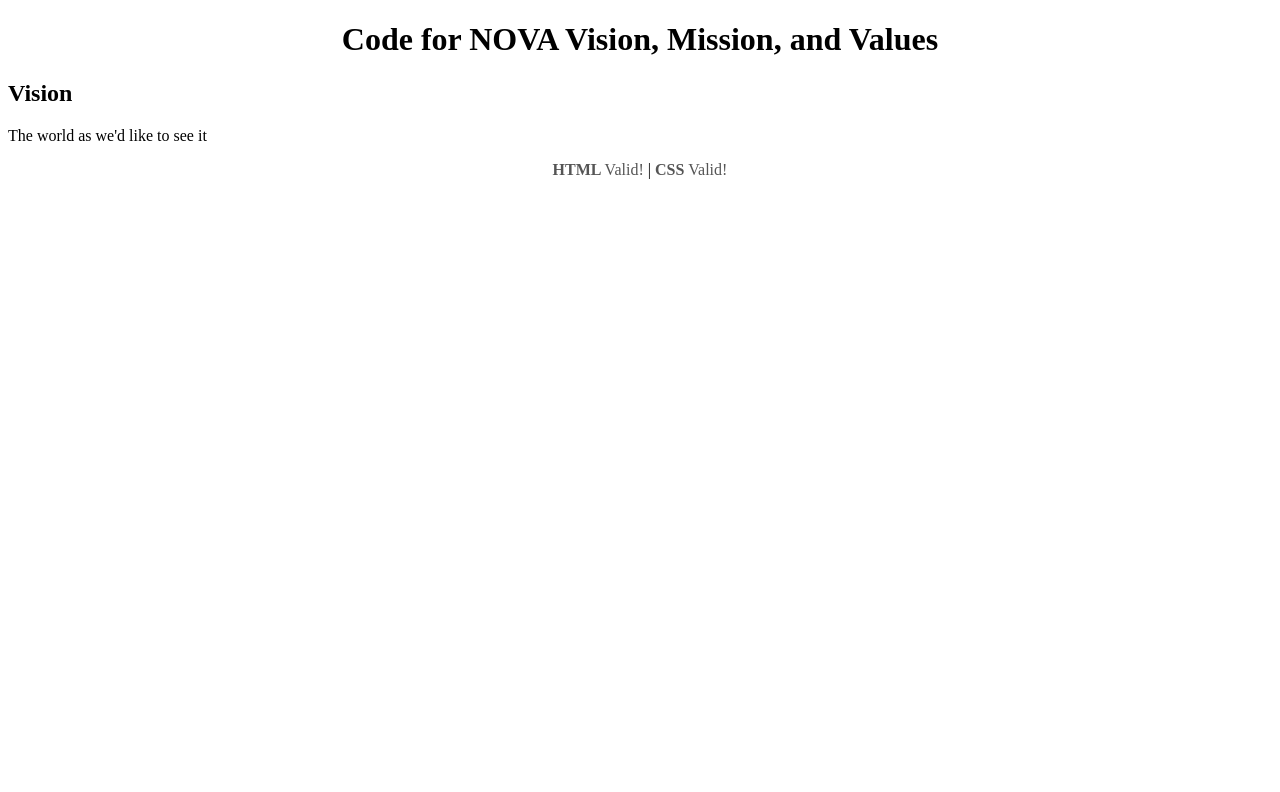
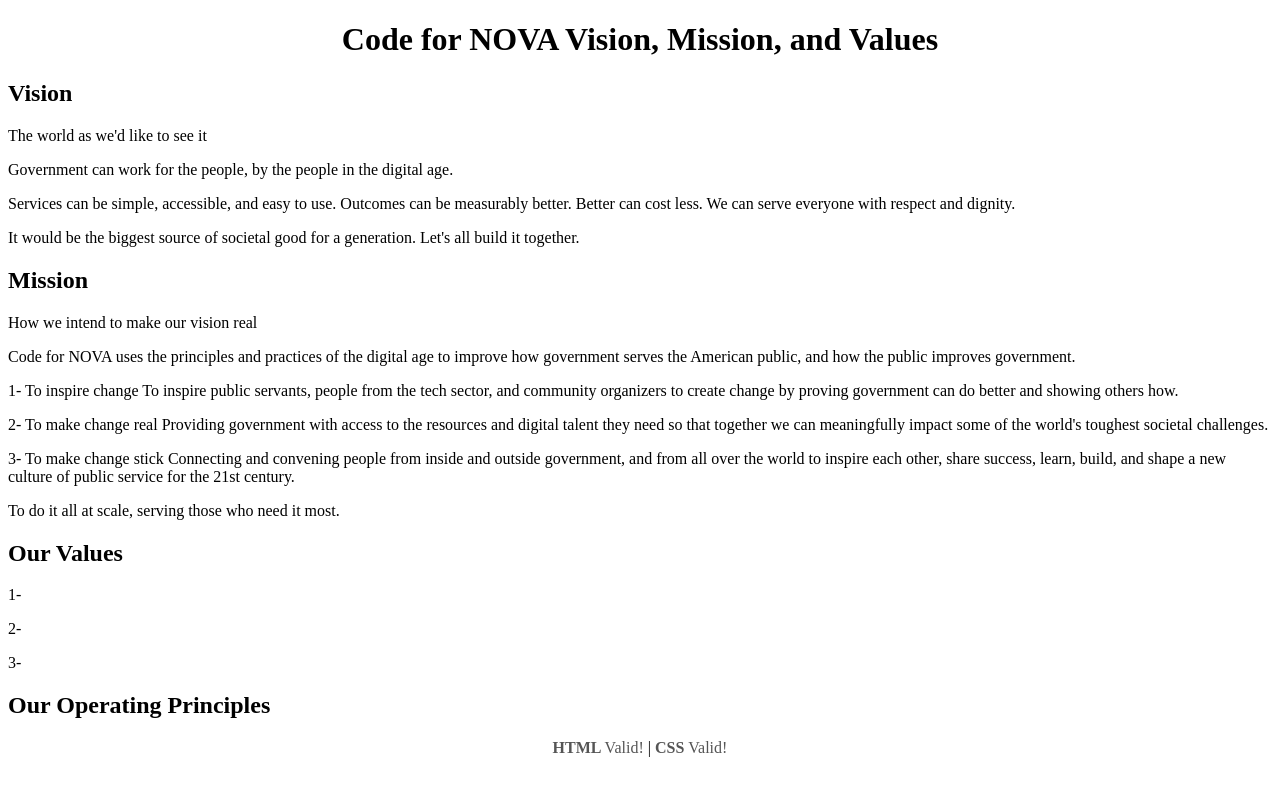
Before and after one commit to code4nova/cfn-refresh, a plain HTML site: page vision.html in a window 1280 px wide. Drawn offline with Linux system fonts and the light colour scheme.

Commit message:
Finish CfN mission

```diff
--- a/vision.html
+++ b/vision.html
@@ -32,8 +32,59 @@ window.onload = init;
 <main>
 <h2>Vision</h2>
 <span class="tagline">The world as we'd like to see it</span>
+<p>
+Government can work for the people, by the people in the digital age.
+</p><p>
+Services can be simple, accessible, and easy to use. Outcomes can be measurably
+better. Better can cost less. We can serve everyone with respect and dignity.
+</p><p>
+It would be the biggest source of societal good for a generation. Let's all
+build it together.
+</p>
 
+<h2>Mission</h2>
+<span class="tagline">How we intend to make our vision real</span>
 <p>
+Code for NOVA uses the principles and practices of the digital age to improve
+how government serves the American public, and how the public improves
+government.
+</p><p>
+<span class="countem">1- To inspire change</span> To inspire public servants,
+people from the tech sector, and community organizers to create change by
+proving government can do better and showing others how.
+</p><p>
+<span class="countem">2- To make change real</span> Providing government with
+access to the resources and digital talent they need so that together we can
+meaningfully impact some of the world's toughest societal challenges.
+</p><p>
+<span class="countem">3- To make change stick</span> Connecting and convening
+people from inside and outside government, and from all over the world to
+inspire each other, share success, learn, build, and shape a new culture of
+public service for the 21st century.
+</p><p>
+To do it all at scale, serving those who need it most.
+</p>
+
+<h2>Our Values</h2>
+<span class="tagline"></span>
+<p>
+</p><p>
+<span class="countem">1- </span>
+</p><p>
+<span class="countem">2- </span>
+</p><p>
+<span class="countem">3- </span>
+</p>
+
+<h2>Our Operating Principles</h2>
+<span class="tagline"></span>
+<p>
+</p><p>
+<span class="sayit"></span>
+</p><p>
+<span class="sayit"></span>
+</p><p>
+<span class="sayit"></span>
 </p>
 </main>
 
```
